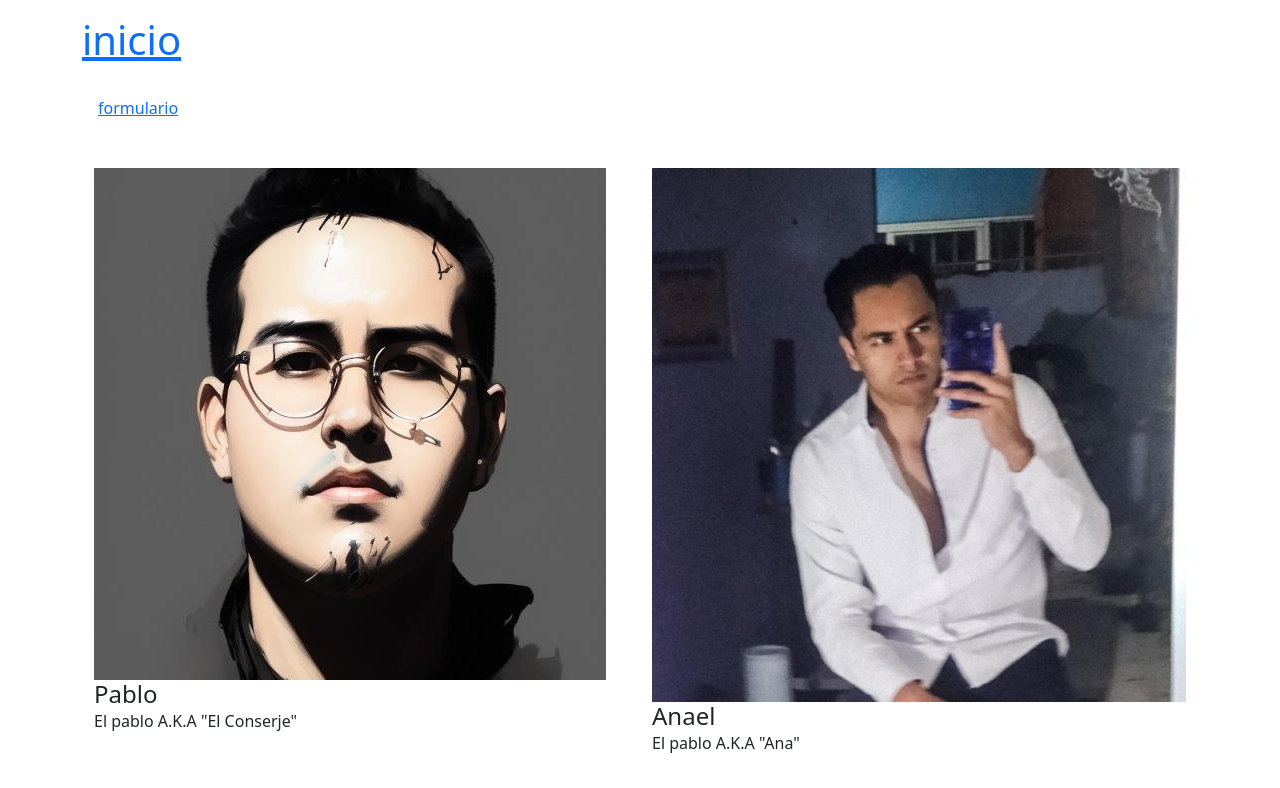
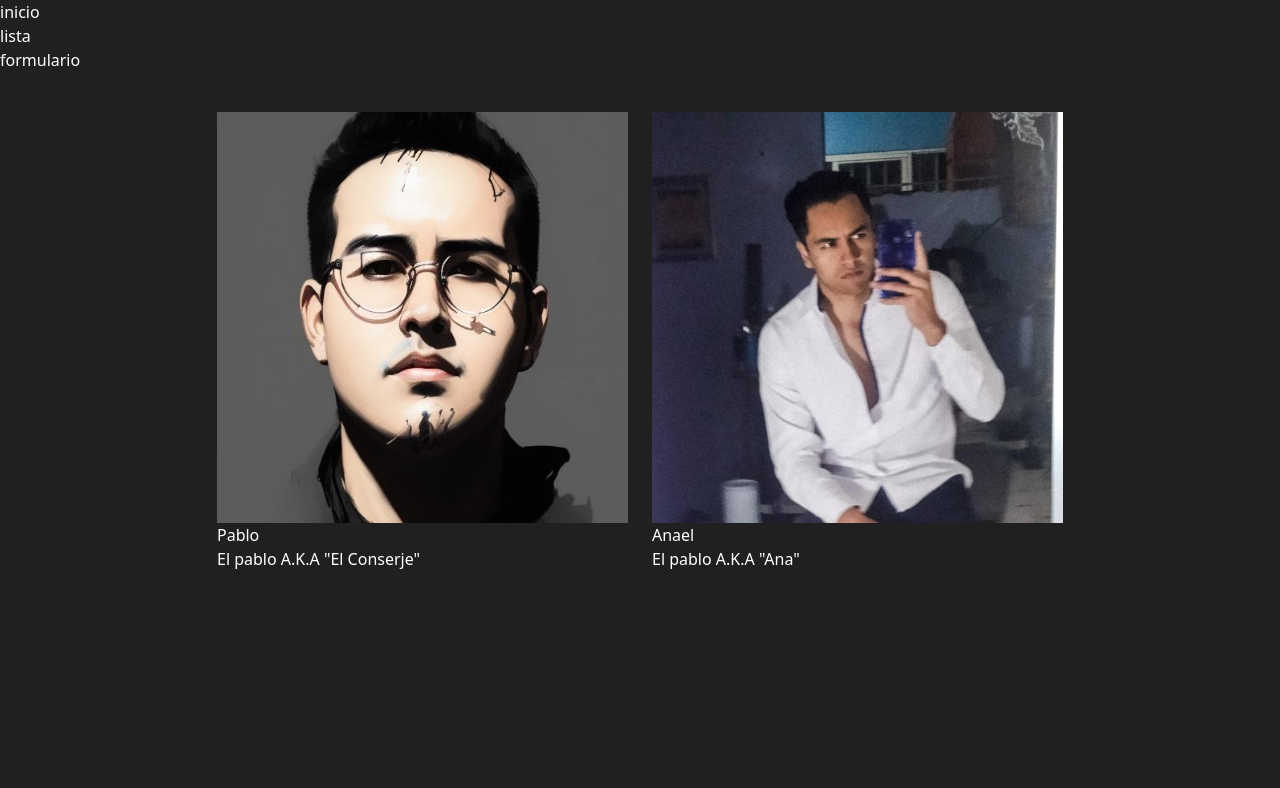
Before and after one commit to PaMaBu/Django_react, a React (Vite) app in the folder Client_front/: page / in a window 1280 px wide. Shown: the top 788 px of the page. Built offline with nearby package versions, Linux system fonts and the light colour scheme.

Commit message:
navegacion pablo y animacion imagen

```diff
--- a/Client_front/package.json
+++ b/Client_front/package.json
@@ -1,5 +1,5 @@
 {
-  "name": "front-end-client-vite-react-js",
+  "name": "Client_front",
   "private": true,
   "version": "0.0.0",
   "type": "module",
--- a/Client_front/src/App.jsx
+++ b/Client_front/src/App.jsx
@@ -8,6 +8,7 @@ import { Inicio_formulario } from './pages/Inicio_formulario';
 import { Navigation } from './components/Navigation';
 import { Toaster } from 'react-hot-toast'
 import { Cards } from './components/Cards'
+import { Page_pablo } from './pages/Page_pablo'
 
 function App() {
   // const [count, setCount] = useState(0)
@@ -20,13 +21,16 @@ function App() {
       reverseOrder={false}
     />
       <Navigation />
-      <Cards/>
+      {/* <Cards/> */}
 
       <Routes >
         {/* <Route path="/" element={<Navigate to="/inicio"/>} /> */}
+        <Route path="/" element={<Cards />} />
         <Route path="/inicio" element={<Inicio />} />
         <Route path="/inicio_formulario" element={<Inicio_formulario />} />
         <Route path="/inicio/:id" element={<Inicio_formulario />} />
+        {/* rutas page */}
+        <Route path="/pablo_page" element={<Page_pablo />} />
       </Routes>
     </div>
 
--- a/Client_front/src/components/Cards.jsx
+++ b/Client_front/src/components/Cards.jsx
@@ -1,11 +1,44 @@
 import React from 'react'
 import pablo from '../assets/perfil_pablo.jpg'
 import anael from '../assets/perfil_anael.jpg'
+import { Grid } from '@mui/material'
+import { Link, Navigate } from "react-router-dom"
+import { useNavigate, useParams } from 'react-router-dom'
 
 export function Cards() {
+    const navigate = useNavigate()
+
+
+    const redirect = () => {
+
+    Navigate('/pablo_page')
+
+
+    }
   return (
-    <div className='container'>
-        <div className='' >
+
+    <div className='container '>
+        <Grid container spacing={3} sx={{ justifyContent: 'center',alignItems: 'center'  }}>
+            <Grid item md={4} spacing={2} rowSpacing={5} sx={{ width: 200, my:5, borderRadius:'20px', borderColor: 'primary.main' }} >
+                <div className='animate__animated animate__bounceInLeft' onClick={() => navigate('/pablo_page')} >
+                    <img className='' src={pablo} alt='img_perfil' ></img>
+                    <h4 className='card-title center'>Pablo</h4>
+                    <p>
+                        El pablo A.K.A "El Conserje"
+                    </p>
+                </div>
+                {/* <Link  to="/pablo_page"></Link> */}
+
+            </Grid>
+            <Grid item md={4} sx={{ width: 200, my:5 }}>
+                <img className='' src={anael} alt='img_perfil'></img>
+                < h4 className='card-title'>Anael</h4>
+                <p>
+                    El pablo A.K.A "Ana"
+                </p>
+            </Grid>
+        </Grid>
+        {/* <div className='' >
             <div className='row'>
                 <div className='col-6'>
                     <img className='' src={pablo} alt='img_perfil' ></img>
@@ -22,7 +55,7 @@ export function Cards() {
                     </p>
                 </div>
             </div>
-        </div>
+        </div> */}
 
     </div>
   )
--- a/Client_front/src/components/Navigation.jsx
+++ b/Client_front/src/components/Navigation.jsx
@@ -6,10 +6,12 @@ import { Link } from "react-router-dom"
 export function Navigation() {
   return (
     <div className="flex justify-between py-3">
-        <Link to="/inicio">
+        <Link to="/">
             <h1 className="font-bold text-3xl mb-4">inicio</h1>
         </Link>
-
+        <Link to="/inicio">
+            <h1 className="font-bold text-3xl mb-4">lista</h1>
+        </Link>
         <button className=" bg-indigo-500 px-3 py-2 rounded-lg font-bold text-3xl mb-4"><Link to="/inicio_formulario">formulario</Link></button>
 
     </div>
--- a/Client_front/src/main.jsx
+++ b/Client_front/src/main.jsx
@@ -2,8 +2,8 @@ import React from 'react'
 import ReactDOM from 'react-dom/client'
 import App from './App.jsx'
 import './index.css'
-import 'bootstrap/dist/css/bootstrap.min.css'
-
+// import 'bootstrap/dist/css/bootstrap.min.css'
+import 'animate.css/animate.min.css'
 
 ReactDOM.createRoot(document.getElementById('root')).render(
   <React.StrictMode>
--- /dev/null
+++ b/Client_front/src/pages/Page_pablo.jsx
@@ -0,0 +1,9 @@
+// import React from 'react'
+
+export function Page_pablo() {
+  return (
+    <div>
+      pagina del pablo
+    </div>
+  )
+}
```
Also changed, not shown: Client_front/src/pages/Page_anael.jsx (added).
